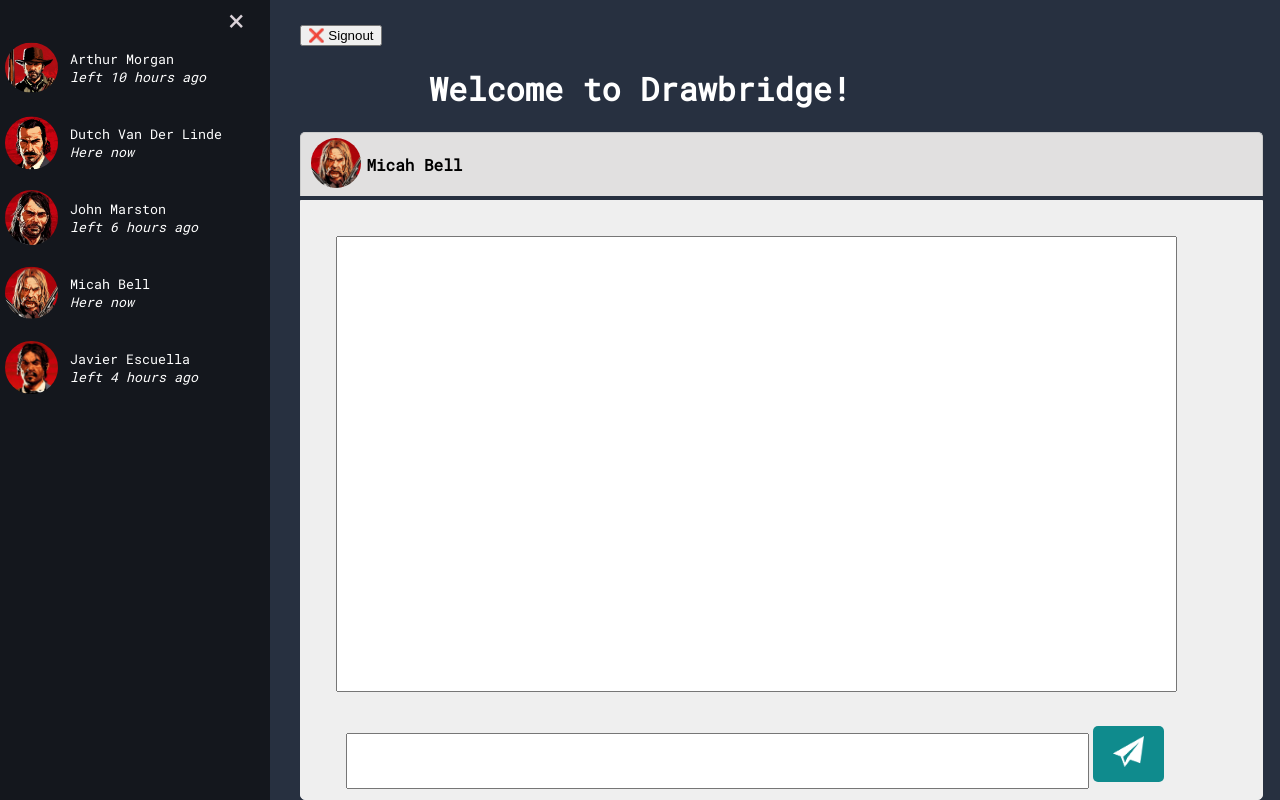
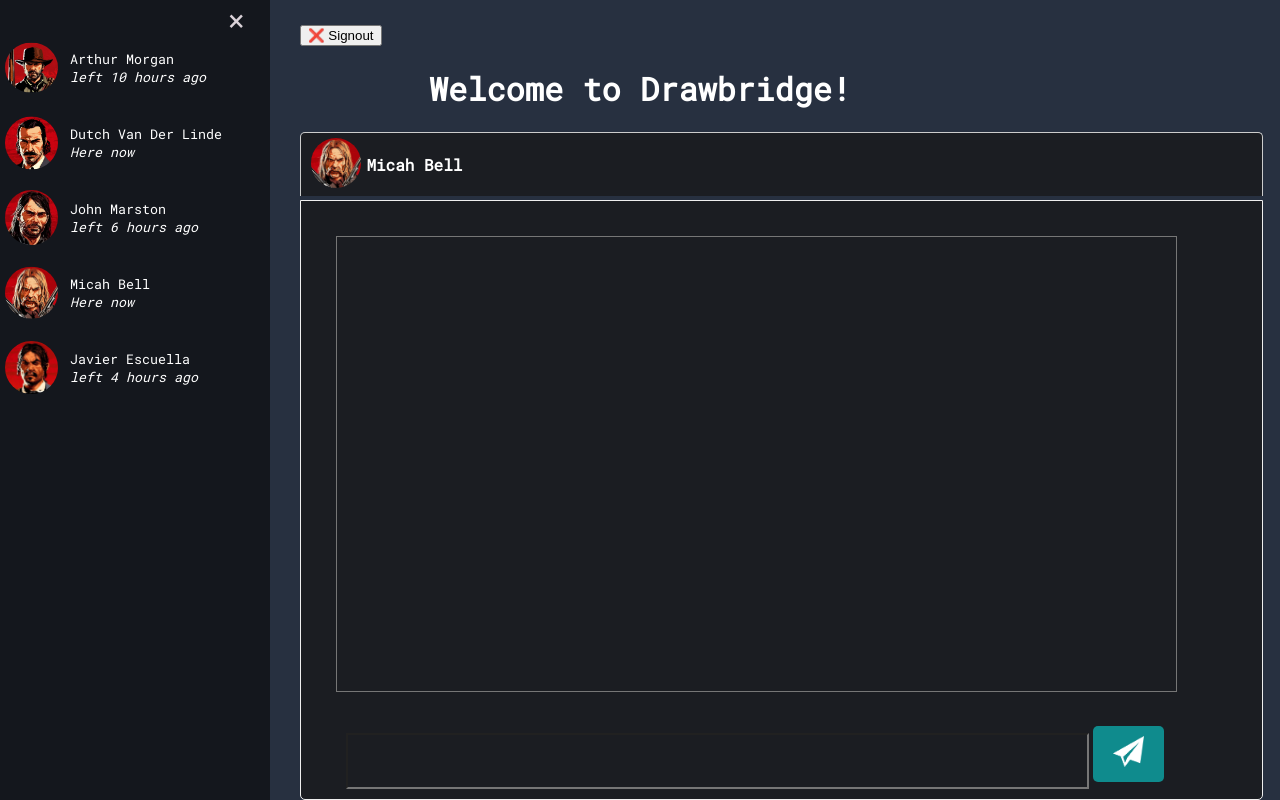
Before and after one commit to isaacsonmatwit/Drawbridge, a website: page index.html in a window 1280 px wide. Drawn offline with Linux system fonts and the light colour scheme.

Commit message:
added a favicon and made the page darker

```diff
--- a/home.css
+++ b/home.css
@@ -79,7 +79,7 @@
 }
 
 .user:hover {
-    background-color: #524c4c;
+    background-color: #3d4451;
 }
 
 dialog {
@@ -123,6 +123,8 @@
     height: calc(100vh - 350px);
     resize: none;
     transition: .5s;
+    background-color: #1b1d22;
+    color:white;
 }
 
 hr {
@@ -174,12 +176,13 @@
 
 /* Styling the msg-header container */
 .msg-header {
+    color:white;
     border: 1px solid #ccc;
     width: 97%;
     height: 10%;
     border-bottom: none;
     display: inline-block;
-    background-color: #e1e0e0;
+    background-color: #1b1d22;
     margin: 0px;
     border-top-left-radius: 5px;
     border-top-right-radius: 5px;
@@ -189,7 +192,7 @@
 .msg-Send {
     border: 1px solid #efefef;
     width: 97%;
-    background-color: #efefef;
+    background-color: #1b1d22;
     border-bottom-left-radius: 5px;
     border-bottom-right-radius: 5px;
     padding: 5px;
@@ -213,7 +216,6 @@
 .active {
     width: 150px;
     float: left;
-    color: black;
     font-weight: bold;
     margin: 0 0 0 5px;
     height: 10%;
@@ -225,6 +227,8 @@
     font-size: large;
     margin-left: 40px;
     transition: .5s;
+    background-color: #1b1d22;
+    color:white;
 }
 
 #btnSend {
--- a/index.html
+++ b/index.html
@@ -12,6 +12,7 @@
     <link rel="preconnect" href="https://fonts.googleapis.com">
     <link rel="preconnect" href="https://fonts.gstatic.com" crossorigin>
     <link href="https://fonts.googleapis.com/css2?family=Roboto+Mono&display=swap" rel="stylesheet">
+    <link rel="icon" type="image/x-icon" href="/images/favicon.ico">
 </head>
 
 <body>
```
Also changed, not shown: images/favicon.ico (added).
